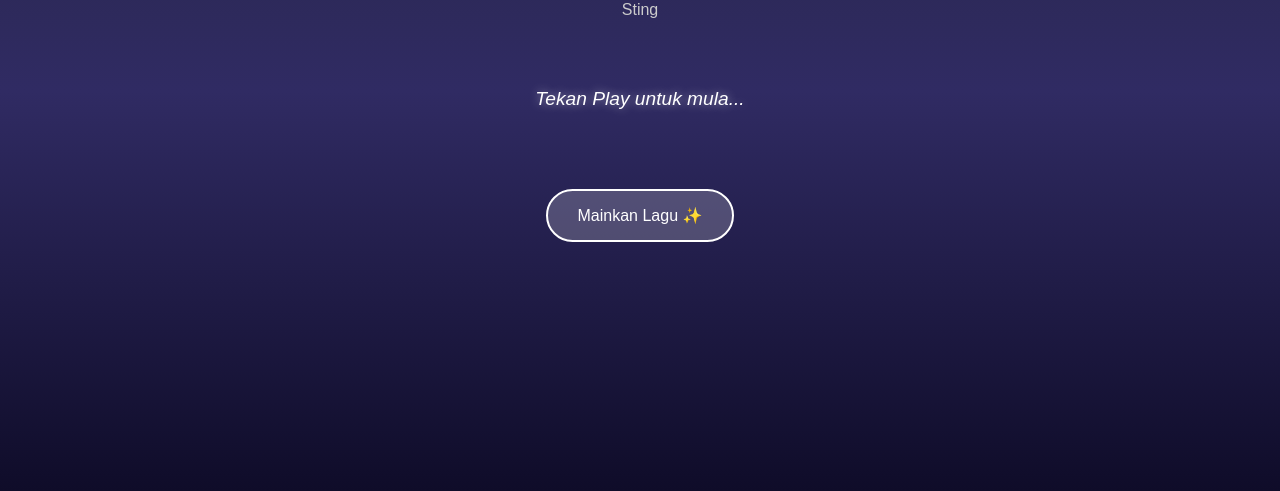
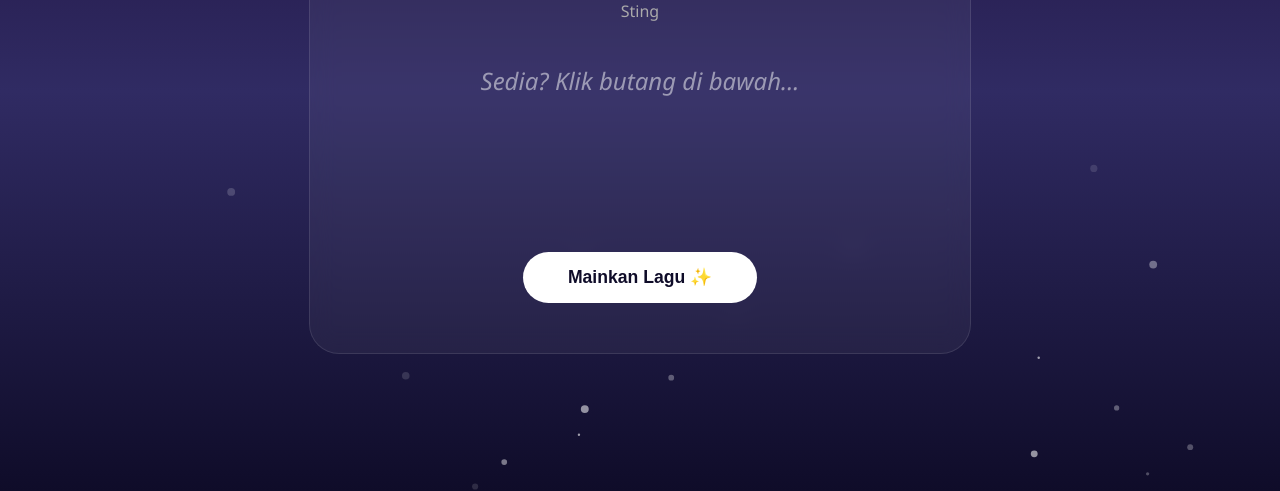
Before and after one commit to syaidatulnazira/shapeofmyheart, a plain HTML site: page index.html in a window 1280 px wide. Shown: the part 309-800 px from the top of the page. Drawn offline with Linux system fonts and the light colour scheme.

Commit message:
Update index.html

```diff
--- a/index.html
+++ b/index.html
@@ -1,75 +1,118 @@
-<!DOCTYPE html>
 <html lang="ms">
 <head>
     <meta charset="UTF-8">
     <meta name="viewport" content="width=device-width, initial-scale=1.0">
-    <title>Shape of My Heart - Player</title>
+    <title>Shape of My Heart - Karaoke Style</title>
     <style>
         body {
             background: #0f0c29;
-            background: linear-gradient(to bottom, #24243e, #302b63, #0f0c29);
+            background: linear-gradient(to bottom, #1a0a33, #302b63, #0f0c29);
             height: 100vh;
             display: flex;
             justify-content: center;
             align-items: center;
             color: white;
-            font-family: 'Arial', sans-serif;
+            font-family: 'Segoe UI', sans-serif;
             overflow: hidden;
             margin: 0;
         }
 
+        #particleCanvas {
+            position: absolute;
+            top: 0;
+            left: 0;
+            width: 100%;
+            height: 100%;
+            z-index: 1;
+        }
+
         .container {
             text-align: center;
-            width: 80%;
-            max-width: 500px;
+            width: 90%;
+            max-width: 600px;
+            position: relative;
+            z-index: 2;
+            background: rgba(255, 255, 255, 0.05);
+            backdrop-filter: blur(12px);
+            padding: 50px 30px;
+            border-radius: 30px;
+            border: 1px solid rgba(255, 255, 255, 0.1);
         }
 
-        h1 { font-size: 1.5rem; margin-bottom: 5px; color: #fff; }
-        p.artist { color: #ccc; margin-bottom: 30px; }
+        .theme-icons {
+            font-size: 2.5rem;
+            margin-bottom: 10px;
+            letter-spacing: 15px;
+            filter: drop-shadow(0 0 10px white);
+        }
 
+        h1 { font-size: 1.8rem; margin: 10px 0; }
+        p.artist { color: #aaa; margin-bottom: 40px; }
+
+        /* Gaya Lirik Satu Per Satu */
         #lyrics-container {
-            height: 100px;
-            display: flex;
-            justify-content: center;
-            align-items: center;
-            font-size: 1.2rem;
-            font-style: italic;
-            transition: all 0.5s ease;
-            text-shadow: 0 0 10px rgba(255,255,255,0.5);
+            min-height: 150px;
+            font-size: 1.5rem;
+            line-height: 1.6;
+            perspective: 1000px;
+        }
+
+        .word {
+            display: inline-block;
+            margin-right: 10px;
+            opacity: 0;
+            transform: translateY(20px) rotateX(-90deg);
+            animation: revealWord 0.5s forwards cubic-bezier(0.175, 0.885, 0.32, 1.275);
+            color: #fff;
+            text-shadow: 0 0 10px rgba(255,255,255,0.3);
+        }
+
+        @keyframes revealWord {
+            to {
+                opacity: 1;
+                transform: translateY(0) rotateX(0);
+            }
         }
 
         .controls { margin-top: 40px; }
 
         button {
-            background: rgba(255, 255, 255, 0.2);
-            border: 2px solid white;
-            color: white;
-            padding: 15px 30px;
+            background: white;
+            border: none;
+            color: #0f0c29;
+            padding: 15px 45px;
             border-radius: 50px;
             cursor: pointer;
-            font-size: 1rem;
+            font-size: 1.1rem;
+            font-weight: bold;
             transition: 0.3s;
         }
 
         button:hover {
-            background: white;
-            color: #0f0c29;
+            transform: scale(1.1);
+            box-shadow: 0 0 20px rgba(255,255,255,0.4);
         }
     </style>
 </head>
 <body>
 
+    <canvas id="particleCanvas"></canvas>
+
     <div class="container">
+        <div class="theme-icons">♠️ ♣️ ♥️ ♦️</div>
         <h1>Shape of My Heart</h1>
         <p class="artist">Sting</p>
 
-    <div id="lyrics-container">Tekan Play untuk mula...</div>
+        <div id="lyrics-container">
+            <span style="opacity: 0.5; font-style: italic;">Sedia? Klik butang di bawah...</span>
+        </div>
 
         <div class="controls">
             <button id="playBtn">Mainkan Lagu ✨</button>
         </div>
 
-  <audio id="myAudio" src="shapeofmyheart.mp3"></audio>
+        <!-- Masukkan fail lagu anda di sini -->
+        <audio id="myAudio" src="sting.mp3"></audio>
     </div>
 
 <script>
@@ -77,17 +120,35 @@
     const playBtn = document.getElementById('playBtn');
     const lyricsDisplay = document.getElementById('lyrics-container');
 
-    // Data lirik mengikut saat (saat: lirik)
-    const lyrics = [
-        { time: 0, text: "He deals the cards as a meditation..." },
-        { time: 6, text: "And those he plays never suspect..." },
-        { time: 12, text: "He doesn't play for the money he wins..." },
-        { time: 18, text: "He don't play for respect..." },
-        { time: 24, text: "I know that the spades are the swords of a soldier..." },
-        { time: 30, text: "I know that the clubs are weapons of war..." },
-        { time: 36, text: "I know that diamonds mean money for this art..." },
-        { time: 42, text: "But that's not the shape of my heart..." }
+    // Data lirik perkataan demi perkataan (Masa dalam saat)
+    // Anda boleh tambah atau adjust masa ini mengikut tempo lagu
+    const lyricsData = [
+        { time: 5.0, text: "He", clear: true },
+        { time: 5.4, text: "deals" },
+        { time: 5.8, text: "the" },
+        { time: 6.2, text: "cards" },
+        { time: 7.0, text: "as" },
+        { time: 7.3, text: "a" },
+        { time: 7.8, text: "meditation..." },
+
+        { time: 10.5, text: "And", clear: true },
+        { time: 10.9, text: "those" },
+        { time: 11.3, text: "he" },
+        { time: 11.7, text: "plays" },
+        { time: 12.5, text: "never" },
+        { time: 13.0, text: "suspect..." },
+
+        { time: 16.0, text: "But", clear: true },
+        { time: 16.4, text: "that's" },
+        { time: 16.8, text: "not" },
+        { time: 17.2, text: "the" },
+        { time: 17.8, text: "shape" },
+        { time: 18.2, text: "of" },
+        { time: 18.5, text: "my" },
+        { time: 19.0, text: "heart..." }
     ];
+
+    let lastIndex = -1;
 
     playBtn.addEventListener('click', () => {
         if (audio.paused) {
@@ -99,16 +160,66 @@
         }
     });
 
-    // Kemaskini lirik berdasarkan masa lagu
     audio.addEventListener('timeupdate', () => {
         const currentTime = audio.currentTime;
-        const currentLyric = lyrics.findLast(l => currentTime >= l.time);
 
-        if (currentLyric) {
-            lyricsDisplay.innerText = currentLyric.text;
+        // Cari perkataan yang patut muncul
+        const currentIndex = lyricsData.findIndex((l, i) => {
+            return currentTime >= l.time && (lyricsData[i+1] ? currentTime < lyricsData[i+1].time : true);
+        });
+
+        if (currentIndex !== -1 && currentIndex !== lastIndex) {
+            // Jika ada tanda 'clear', kosongkan skrin untuk baris baru
+            if (lyricsData[currentIndex].clear) {
+                lyricsDisplay.innerHTML = "";
+            }
+
+            const span = document.createElement('span');
+            span.classList.add('word');
+            span.innerText = lyricsData[currentIndex].text;
+            lyricsDisplay.appendChild(span);
+
+            lastIndex = currentIndex;
         }
     });
+
+    // --- LOGIK BACKGROUND PARTICLES ---
+    const canvas = document.getElementById('particleCanvas');
+    const ctx = canvas.getContext('2d');
+    canvas.width = window.innerWidth;
+    canvas.height = window.innerHeight;
+
+    class Particle {
+        constructor() {
+            this.reset();
+        }
+        reset() {
+            this.x = Math.random() * canvas.width;
+            this.y = Math.random() * canvas.height + canvas.height;
+            this.size = Math.random() * 3 + 1;
+            this.speedY = Math.random() * -1 - 0.5;
+            this.opacity = Math.random() * 0.5 + 0.1;
+        }
+        update() {
+            this.y += this.speedY;
+            if (this.y < -10) this.reset();
+        }
+        draw() {
+            ctx.fillStyle = `rgba(255, 255, 255, ${this.opacity})`;
+            ctx.beginPath();
+            ctx.arc(this.x, this.y, this.size, 0, Math.PI * 2);
+            ctx.fill();
+        }
+    }
+
+    const particles = Array.from({ length: 70 }, () => new Particle());
+
+    function animate() {
+        ctx.clearRect(0, 0, canvas.width, canvas.height);
+        particles.forEach(p => { p.update(); p.draw(); });
+        requestAnimationFrame(animate);
+    }
+    animate();
 </script>
-
 </body>
 </html>
```
Lines whose indentation alone changed are shown as unchanged.
